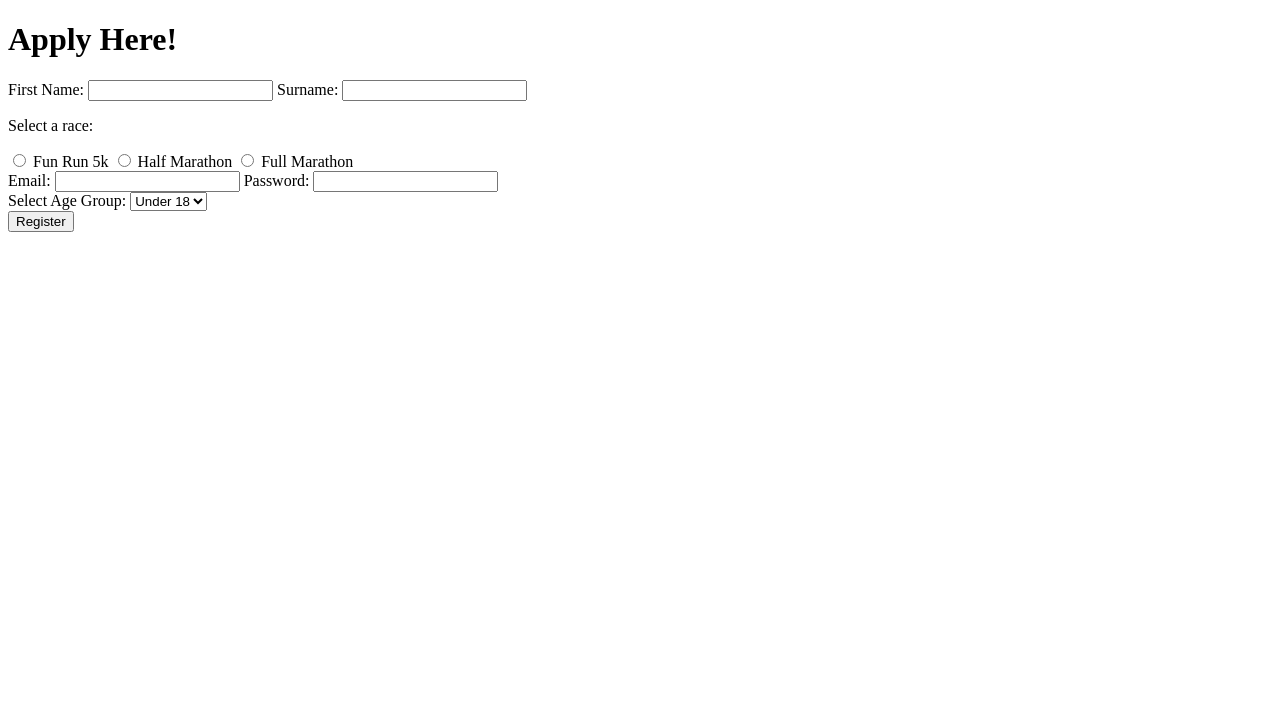
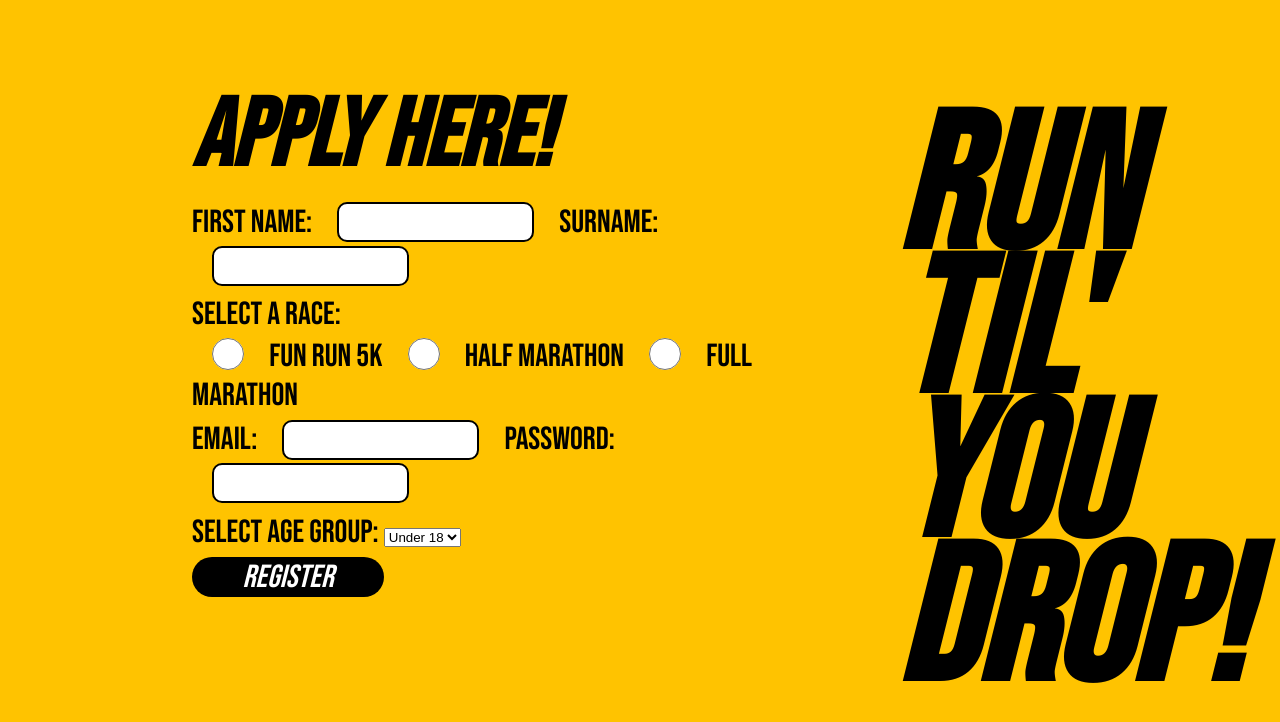
Before and after one commit to hasanfarhan33/Marathon-Registration-Form, a plain HTML site: page index.html in a window 1280 px wide. Drawn offline with Linux system fonts and the light colour scheme.

Commit message:
Final Commit (sort of). Fix drop down menu later

```diff
--- a/index.html
+++ b/index.html
@@ -4,9 +4,17 @@
     <meta charset="UTF-8">
     <meta http-equiv="X-UA-Compatible" content="IE=edge">
     <meta name="viewport" content="width=device-width, initial-scale=1.0">
+    <link rel="stylesheet" href="style.css">
+    <link rel="preconnect" href="https://fonts.googleapis.com">
+    <link rel="preconnect" href="https://fonts.gstatic.com" crossorigin>
+    <link href="https://fonts.googleapis.com/css2?family=Bebas+Neue&display=swap" rel="stylesheet">
+    <link rel="preconnect" href="https://fonts.googleapis.com">
+<link rel="preconnect" href="https://fonts.gstatic.com" crossorigin>
+<link href="https://fonts.googleapis.com/css2?family=Roboto&display=swap" rel="stylesheet">
     <title>Marathon Registration Form</title>
 </head>
 <body>
+    <h1 class="marathonName">RUN TIL' YOU DROP!</h1>
     <div class="formContainer">
         <h1>Apply Here!</h1>
         <form action="">
@@ -20,13 +28,13 @@
 
             <div class="raceTypeContainer">
                 <p>Select a race: </p>
-                <input type="radio" name="raceType" id="funRun" value="funRun">
+                <input type="radio" name="raceType" id="funRun" value="funRun" class="radioButton">
                 <label for="funRun">Fun Run 5k</label>
 
-                <input type="radio" name="raceType" id="halfMarathon" value="halfMarathon">
+                <input type="radio" name="raceType" id="halfMarathon" value="halfMarathon" class="radioButton">
                 <label for="halfMarathon">Half Marathon</label>
 
-                <input type="radio" name="raceType" id="fullMarathon" value="fullMarathon">
+                <input type="radio" name="raceType" id="fullMarathon" value="fullMarathon" class="radioButton">
                 <label for="fullMarathon">Full Marathon</label>
             </div>
 
--- a/style.css
+++ b/style.css
@@ -0,0 +1,97 @@
+*,
+*::before,
+*::after {
+  padding: 0;
+  margin: 0;
+  box-sizing: border-box;
+}
+
+body {
+  background-color: #ffc300;
+}
+
+.marathonName {
+  font-size: 12rem;
+  font-family: "Bebas Neue", cursive;
+  line-height: 0.75em;
+  font-style: italic;
+  position: absolute;
+  left: 70vw;
+  top: 15vh;
+}
+
+h1 {
+  font-family: "Bebas Neue", cursive;
+  font-size: 3em;
+  font-style: italic;
+  position: absolute;
+  top: -1.25em;
+  /* left: 4em; */
+}
+
+.formContainer {
+  /* background-color: #a1915a; */
+  width: 50vw;
+  height: 60vh;
+  position: relative;
+  left: 15vw;
+  top: 25vh;
+  font-family: "Bebas Neue", cursive;
+  font-size: 2em;
+  /* border: 2px solid red; */
+}
+
+form {
+  /* background-color: lightcyan; */
+  height: 50vh;
+  display: flex;
+  flex-direction: column;
+  align-items: start;
+  justify-content: space-around;
+}
+
+input {
+  margin-inline: 1.25em;
+  border-radius: 10px;
+  height: 5vh;
+  position: relative;
+  top: -0.25em;
+  border: 2px solid black;
+  padding-inline: 5px;
+  transition: 250ms;
+  font-family: "Roboto", sans-serif;
+  font-size: 0.5em;
+}
+
+input:focus {
+  border-radius: 5px;
+  border: 3px solid black;
+}
+
+.radioButton {
+  width: 2em;
+  height: 2em;
+  border: 2px solid black;
+  color: black;
+  position: relative;
+  top: 0.25em;
+}
+
+button {
+  /* background-color: black; */
+  border: none;
+  width: 15vw;
+  height: 5vh;
+  border-radius: 2em;
+  background-color: black;
+  color: white;
+  font-family: "Bebas Neue", cursive;
+  font-size: 2rem;
+  font-style: italic;
+  transition: 150ms;
+}
+
+button:hover {
+  background-color: white;
+  color: black;
+}
```
